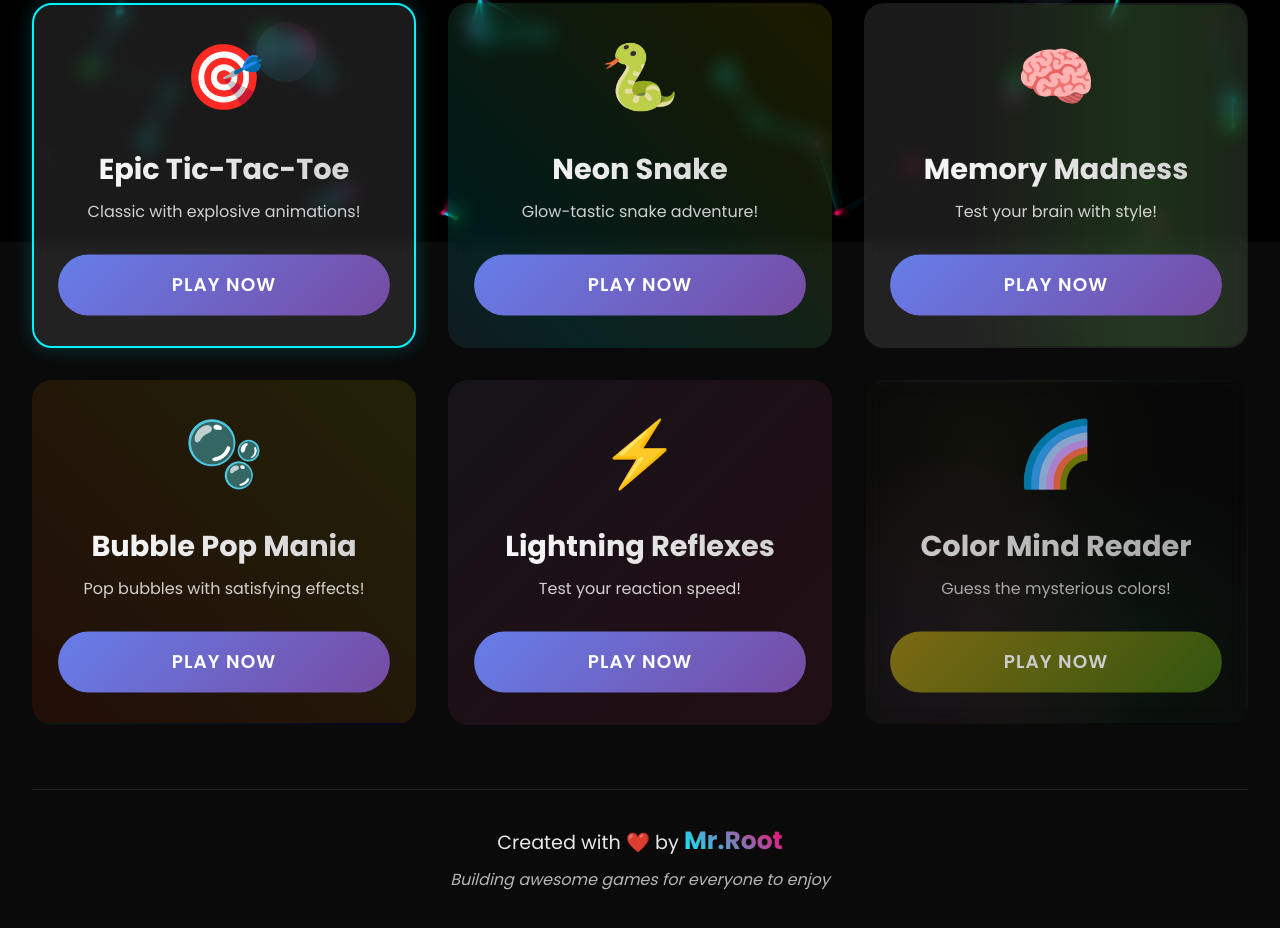
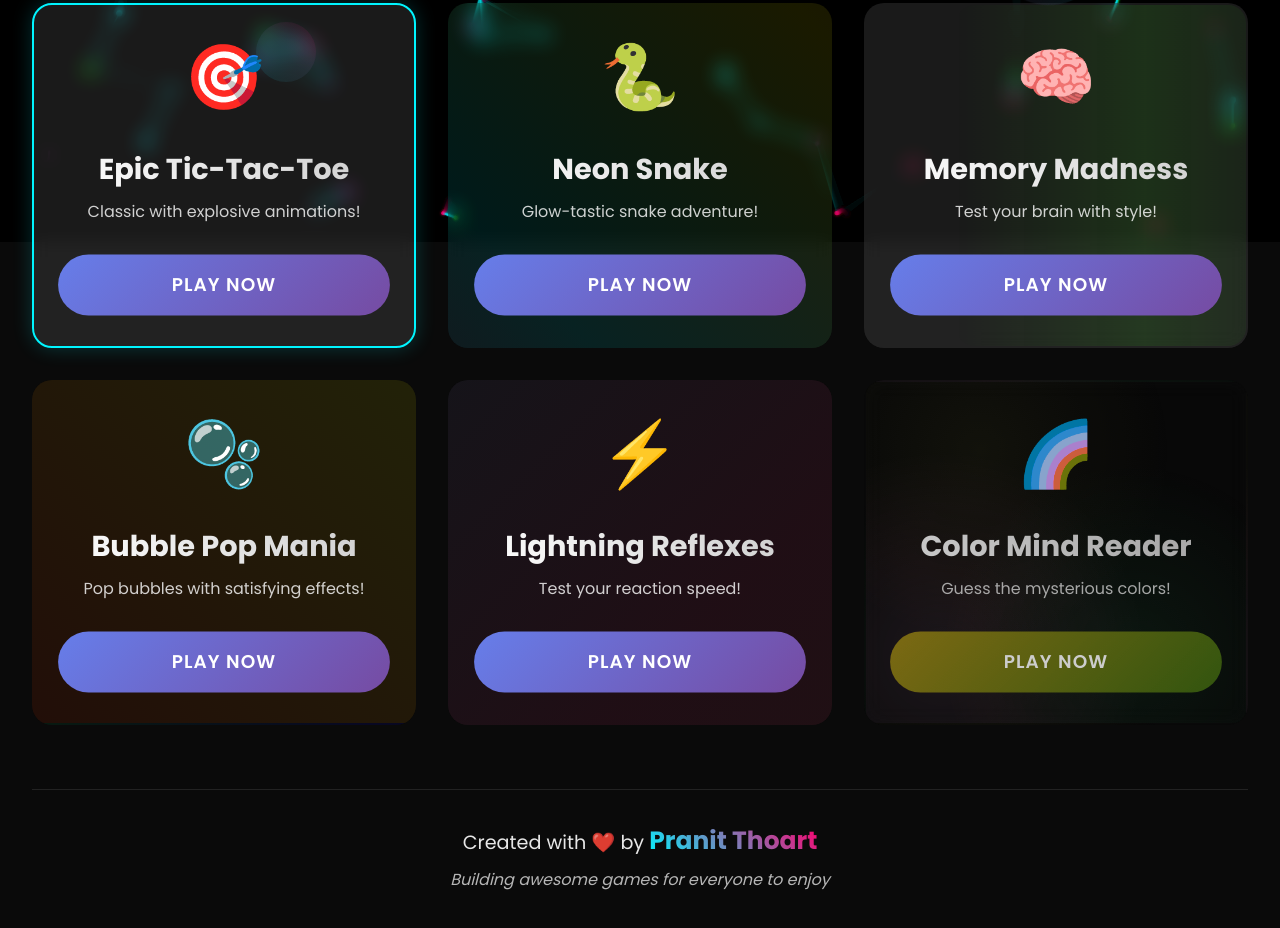
Before and after one commit to PranitThorat/RootArcade, a plain HTML site: page index.html in a window 1280 px wide. Shown: the part 558-1486 px from the top of the page. Drawn offline with Linux system fonts and the light colour scheme; animation ran at ten frames a second.

Commit message:
Update index.html

```diff
--- a/index.html
+++ b/index.html
@@ -127,7 +127,7 @@
 
         <footer class="footer fade-in-up">
             <div class="creator-info">
-                <p class="creator-text">Created with ❤️ by <span class="creator-name">Mr.Root</span></p>
+                <p class="creator-text">Created with ❤️ by <span class="creator-name">Pranit Thoart</span></p>
                 <p class="creator-subtitle">Building awesome games for everyone to enjoy</p>
             </div>
         </footer>
```
